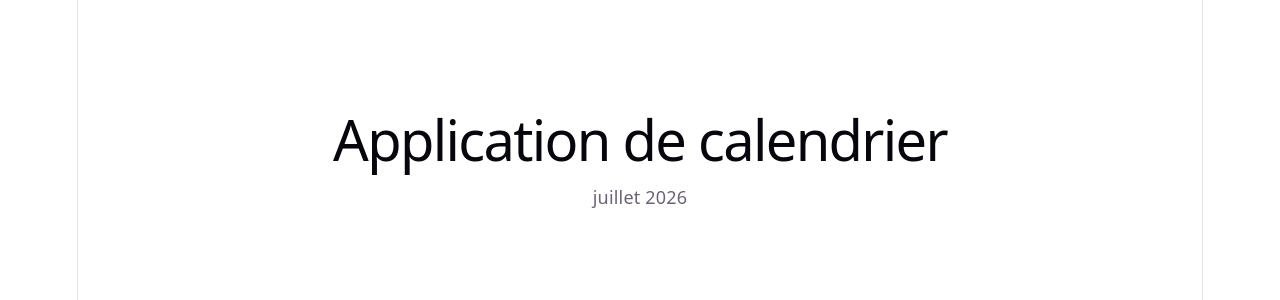
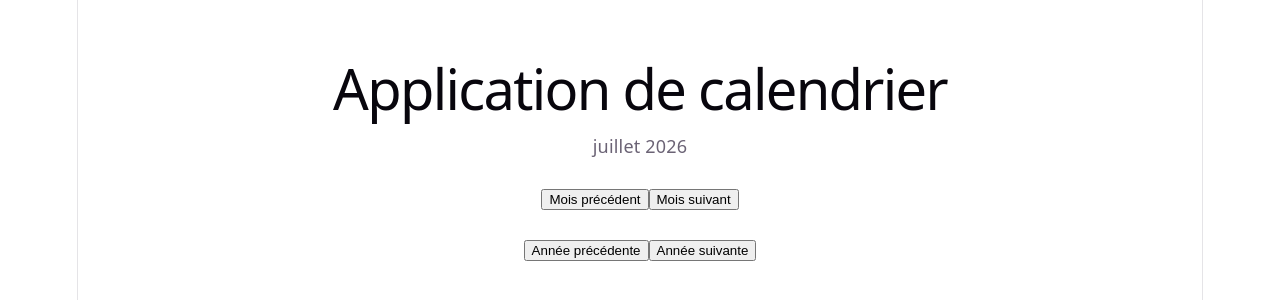
Before and after one commit to Boscher-audrey/Weenat_calendar_app, a React (Vite) app: page / in a window 1280 px wide. Shown: the part 248-548 px from the top of the page. Built offline with nearby package versions, Linux system fonts and the light colour scheme.

Commit message:
Add month & year navigation

```diff
--- a/src/App.tsx
+++ b/src/App.tsx
@@ -3,14 +3,27 @@ import './App.css'
 import { useState } from 'react'
 
 function App() {
-  const [todaysDate, setTodaysDate] = useState<Date>(new Date())
+  const [displayedDate, setDisplayedDate] = useState<Date>(new Date())
+  const changeDate = (offsetMonth: number, offsetYear: number) => {
+    setDisplayedDate(
+      new Date(displayedDate.getFullYear() + offsetYear, displayedDate.getMonth() + offsetMonth, 1),
+    )
+  }
 
   return (
     <>
       <section id="center">
         <div>
           <h1>Application de calendrier</h1>
-          <p>{todaysDate.toLocaleString('fr-FR', { month: 'long', year: 'numeric' })}</p>
+          <p>{displayedDate.toLocaleString('fr-FR', { month: 'long', year: 'numeric' })}</p>
+        </div>
+        <div>
+          <button onClick={() => changeDate(-1, 0)}>Mois précédent</button>
+          <button onClick={() => changeDate(1, 0)}>Mois suivant</button>
+        </div>
+        <div>
+          <button onClick={() => changeDate(0, -1)}>Année précédente</button>
+          <button onClick={() => changeDate(0, 1)}>Année suivante</button>
         </div>
       </section>
     </>
```
Also changed, not shown: 1 other file (tests, documents, lock files or other folders).
